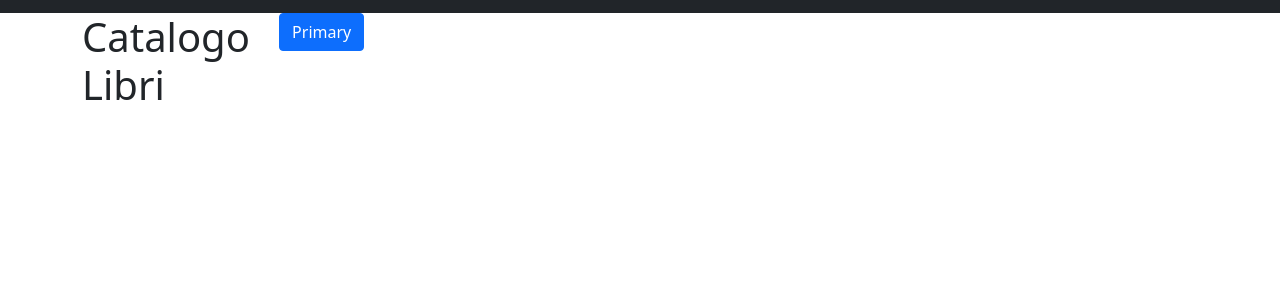
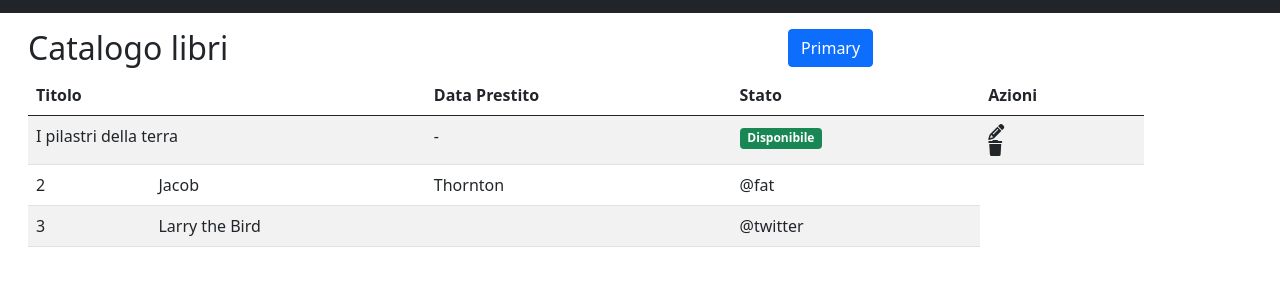
Before and after one commit to teobadini/html-css-bootstrap-dashboard, a plain HTML site: page index.html in a window 1280 px wide. Shown: the part 79-364 px from the top of the page. Drawn offline with nearby package versions, Linux system fonts and the light colour scheme.

Commit message:
feat: added table

```diff
--- a/index.html
+++ b/index.html
@@ -3,43 +3,17 @@
 <head>
     <meta charset="UTF-8">
     <meta name="viewport" content="width=device-width, initial-scale=1.0">
+
+    <!-- Font awesome -->
+    <script src="https://kit.fontawesome.com/8cf42be81a.js" crossorigin="anonymous"></script>
+
     <!-- BS -->
     <link href="https://cdn.jsdelivr.net/npm/bootstrap@5.0.2/dist/css/bootstrap.min.css" rel="stylesheet" integrity="sha384-EVSTQN3/azprG1Anm3QDgpJLIm9Nao0Yz1ztcQTwFspd3yD65VohhpuuCOmLASjC" crossorigin="anonymous">
 
     <title>Bootstrap Dashboard</title>
 </head>
 <body>
-    <!-- <nav class="navbar navbar-expand-lg navbar navbar-dark bg-dark">
-        <div class="container-fluid">
-          <img src="img/duck.png" alt="" width="auto" height="60px">
-          <button class="navbar-toggler" type="button" data-bs-toggle="collapse" data-bs-target="#navbarNav" aria-controls="navbarNav" aria-expanded="false" aria-label="Toggle navigation">
-            <span class="navbar-toggler-icon"></span>
-          </button>
-          <div class="collapse navbar-collapse" id="navbarNav">
-            <ul class="navbar-nav">
-              <li class="nav-item">
-                <a class="nav-link active" aria-current="page" href="#">Catlogo Libri</a>
-              </li>
-              <li class="nav-item">
-                <a class="nav-link" href="#">Anagrafica Utenti</a>
-              </li>
-              <li class="nav-item">
-                <a class="nav-link" href="#">Scarico Prestiti</a>
-              </li>
-              <li class="nav-item">
-                <a class="nav-link" href="#">Help</a>
-              </li>
-              <div class="container-fluid">
-                <a class="navbar-brand">Navbar</a>
-                <form class="d-flex">
-                  <input class="form-control me-2" type="search" placeholder="Search" aria-label="Search">
-                  <button class="btn btn-outline-success" type="submit">Search</button>
-                </form>
-              </div>
-            </ul>
-          </div>
-        </div>
-    </nav> -->
+  <!-- Navbar -->
     <nav class="navbar navbar-expand-lg navbar-dark bg-dark p-3">
         <div class="container-fluid">
           <img src="img/duck.png" alt="" width="auto" height="60px">
@@ -69,14 +43,53 @@
         </div>
     </nav>
     <main>
-        <div class="container d-flex justify-content-between">
-            <div class="row align-items-start">
-              <div class="col">
-                <h1>Catalogo Libri</h1>
+        <!-- Table title -->
+        <div class="container-sm m-3 position-relative">
+          <div class="row justify-content-between">
+            <div class="col-4">
+              <h2>Catalogo libri</h2>
             </div>
-              <div class="col">
+            <div class="col-4">
               <button type="button" class="btn btn-primary">Primary</button>
             </div>
+          </div>
+          <!-- Table -->
+          <table class="table table-striped">
+            <thead>
+              <tr>
+                <th scope="col" colspan="2">Titolo</th>
+                <th scope="col">Data Prestito</th>
+                <th scope="col">Stato</th>
+                <th scope="col">Azioni</th>
+              </tr>
+            </thead>
+            <tbody>
+              <tr>
+                <td scope="row" colspan="2">I pilastri della terra</th>
+                <td>-</td>
+                <td><span class="badge bg-success">Disponibile</span></td>
+                <td>
+                  <div class="d-flex">
+                    <i class="fa-solid fa-pencil"></i>
+                  </div>
+                  <div class="d-flex">
+                    <i class="fa-solid fa-trash"></i>
+                  </div>
+                </td>
+              </tr>
+              <tr>
+                <td scope="row">2</th>
+                <td>Jacob</td>
+                <td>Thornton</td>
+                <td>@fat</td>
+              </tr>
+              <tr>
+                <td scope="row">3</th>
+                <td colspan="2">Larry the Bird</td>
+                <td>@twitter</td>
+              </tr>
+            </tbody>
+          </table>
         </div>
     </main>
 </body>
```
Lines whose indentation alone changed are shown as unchanged.
